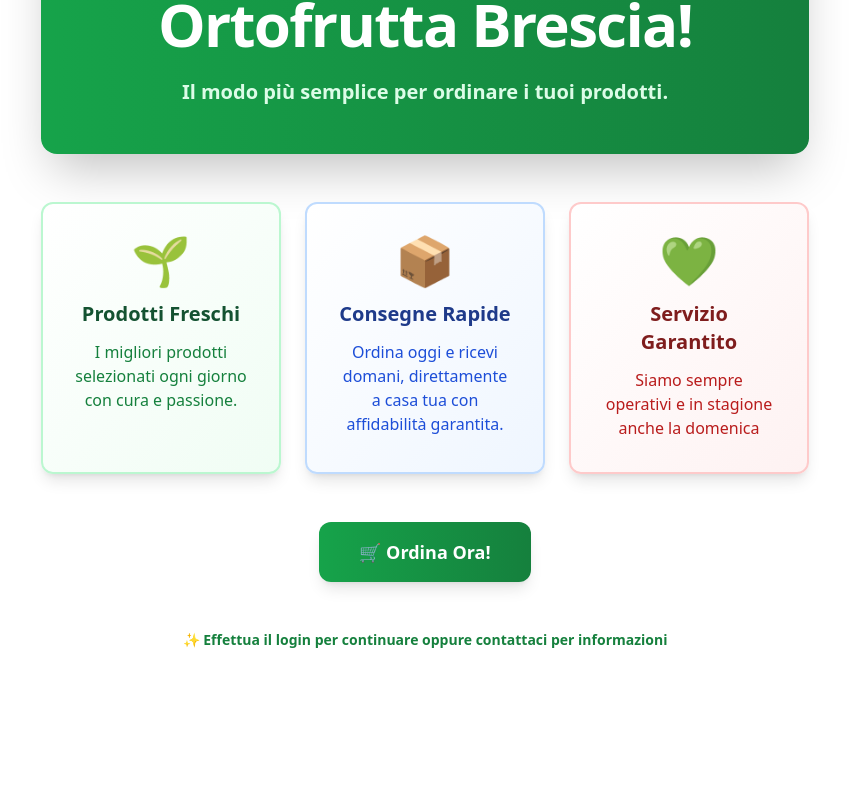
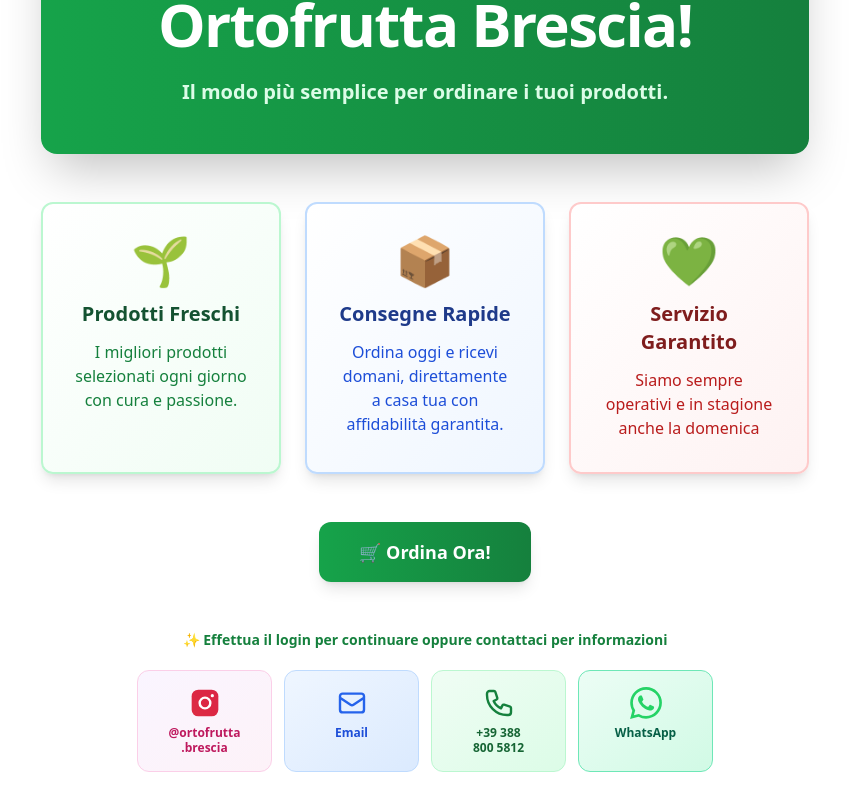
Before and after one commit to PietroGadaldi/Ortofrutta, a React (Vite) app in the folder ortofrutta/: page / in a window 1280 px wide. Shown: the part 370-1180 px from the top of the page, without its empty margins (215-1064 px from the left). Before the commit the page ends 1084 px from the top, so only its background shows below. Built offline with nearby package versions, Linux system fonts and the light colour scheme; no server answers.

Commit message:
aggiunta contatti nella schermata home

```diff
--- a/ortofrutta/src/pages/Landing.jsx
+++ b/ortofrutta/src/pages/Landing.jsx
@@ -64,10 +64,72 @@ export function Landing() {
           🛒 Ordina Ora!
         </Link>
 
-        {/* Extra info */}
-        <p className="mt-12 text-verde-orto-700 text-sm font-semibold px-4">
-          ✨ Effettua il login per continuare oppure contattaci per informazioni
-        </p>
+        {/* Contacts */}
+        <div className="mt-10 sm:mt-12">
+          <p className="text-verde-orto-700 text-sm font-semibold mb-5">
+            ✨ Effettua il login per continuare oppure contattaci per informazioni
+          </p>
+          <div className="grid grid-cols-2 sm:grid-cols-4 gap-3 max-w-xl mx-auto">
+            {/* Instagram */}
+            <a
+              href="https://www.instagram.com/ortofrutta.brescia"
+              target="_blank"
+              rel="noopener noreferrer"
+              className="flex flex-col items-center gap-1.5 bg-gradient-to-br from-purple-50 to-pink-50 border border-pink-200 rounded-xl p-3 sm:p-4 hover:shadow-md hover:scale-105 transition-all active:scale-95"
+            >
+              <svg className="w-7 h-7 sm:w-8 sm:h-8" viewBox="0 0 24 24" fill="none" xmlns="http://www.w3.org/2000/svg">
+                <defs>
+                  <linearGradient id="ig-grad" x1="0" y1="24" x2="24" y2="0">
+                    <stop offset="0%" stopColor="#f09433"/>
+                    <stop offset="25%" stopColor="#e6683c"/>
+                    <stop offset="50%" stopColor="#dc2743"/>
+                    <stop offset="75%" stopColor="#cc2366"/>
+                    <stop offset="100%" stopColor="#bc1888"/>
+                  </linearGradient>
+                </defs>
+                <rect x="2" y="2" width="20" height="20" rx="5" ry="5" fill="url(#ig-grad)"/>
+                <circle cx="12" cy="12" r="4" fill="none" stroke="white" strokeWidth="1.8"/>
+                <circle cx="17.5" cy="6.5" r="1.2" fill="white"/>
+              </svg>
+              <span className="text-xs font-bold text-pink-700 leading-tight text-center">@ortofrutta<br/>.brescia</span>
+            </a>
+
+            {/* Email */}
+            <a
+              href="mailto:domenico72portesi@gmail.com"
+              className="flex flex-col items-center gap-1.5 bg-gradient-to-br from-blue-50 to-blue-100 border border-blue-200 rounded-xl p-3 sm:p-4 hover:shadow-md hover:scale-105 transition-all active:scale-95"
+            >
+              <svg className="w-7 h-7 sm:w-8 sm:h-8 text-blue-600" fill="none" viewBox="0 0 24 24" stroke="currentColor" strokeWidth="1.8">
+                <path strokeLinecap="round" strokeLinejoin="round" d="M3 8l7.89 5.26a2 2 0 002.22 0L21 8M5 19h14a2 2 0 002-2V7a2 2 0 00-2-2H5a2 2 0 00-2 2v10a2 2 0 002 2z"/>
+              </svg>
+              <span className="text-xs font-bold text-blue-700 leading-tight text-center">Email</span>
+            </a>
+
+            {/* Telefono */}
+            <a
+              href="tel:+393888005812"
+              className="flex flex-col items-center gap-1.5 bg-gradient-to-br from-green-50 to-green-100 border border-green-200 rounded-xl p-3 sm:p-4 hover:shadow-md hover:scale-105 transition-all active:scale-95"
+            >
+              <svg className="w-7 h-7 sm:w-8 sm:h-8 text-green-700" fill="none" viewBox="0 0 24 24" stroke="currentColor" strokeWidth="1.8">
+                <path strokeLinecap="round" strokeLinejoin="round" d="M3 5a2 2 0 012-2h3.28a1 1 0 01.948.684l1.498 4.493a1 1 0 01-.502 1.21l-2.257 1.13a11.042 11.042 0 005.516 5.516l1.13-2.257a1 1 0 011.21-.502l4.493 1.498a1 1 0 01.684.949V19a2 2 0 01-2 2h-1C9.716 21 3 14.284 3 6V5z"/>
+              </svg>
+              <span className="text-xs font-bold text-green-800 leading-tight text-center">+39 388<br/>800 5812</span>
+            </a>
+
+            {/* WhatsApp */}
+            <a
+              href="https://wa.me/393888005812"
+              target="_blank"
+              rel="noopener noreferrer"
+              className="flex flex-col items-center gap-1.5 bg-gradient-to-br from-emerald-50 to-emerald-100 border border-emerald-300 rounded-xl p-3 sm:p-4 hover:shadow-md hover:scale-105 transition-all active:scale-95"
+            >
+              <svg className="w-7 h-7 sm:w-8 sm:h-8" viewBox="0 0 24 24" fill="#25D366" xmlns="http://www.w3.org/2000/svg">
+                <path d="M17.472 14.382c-.297-.149-1.758-.867-2.03-.967-.273-.099-.471-.148-.67.15-.197.297-.767.966-.94 1.164-.173.199-.347.223-.644.075-.297-.15-1.255-.463-2.39-1.475-.883-.788-1.48-1.761-1.653-2.059-.173-.297-.018-.458.13-.606.134-.133.298-.347.446-.52.149-.174.198-.298.298-.497.099-.198.05-.371-.025-.52-.075-.149-.669-1.612-.916-2.207-.242-.579-.487-.5-.669-.51-.173-.008-.371-.01-.57-.01-.198 0-.52.074-.792.372-.272.297-1.04 1.016-1.04 2.479 0 1.462 1.065 2.875 1.213 3.074.149.198 2.096 3.2 5.077 4.487.709.306 1.262.489 1.694.625.712.227 1.36.195 1.871.118.571-.085 1.758-.719 2.006-1.413.248-.694.248-1.289.173-1.413-.074-.124-.272-.198-.57-.347m-5.421 7.403h-.004a9.87 9.87 0 01-5.031-1.378l-.361-.214-3.741.982.998-3.648-.235-.374a9.86 9.86 0 01-1.51-5.26c.001-5.45 4.436-9.884 9.888-9.884 2.64 0 5.122 1.03 6.988 2.898a9.825 9.825 0 012.893 6.994c-.003 5.45-4.437 9.884-9.885 9.884m8.413-18.297A11.815 11.815 0 0012.05 0C5.495 0 .16 5.335.157 11.892c0 2.096.547 4.142 1.588 5.945L.057 24l6.305-1.654a11.882 11.882 0 005.683 1.448h.005c6.554 0 11.89-5.335 11.893-11.893a11.821 11.821 0 00-3.48-8.413z"/>
+              </svg>
+              <span className="text-xs font-bold text-emerald-800 leading-tight text-center">WhatsApp</span>
+            </a>
+          </div>
+        </div>
       </div>
     </div>
   )
```
